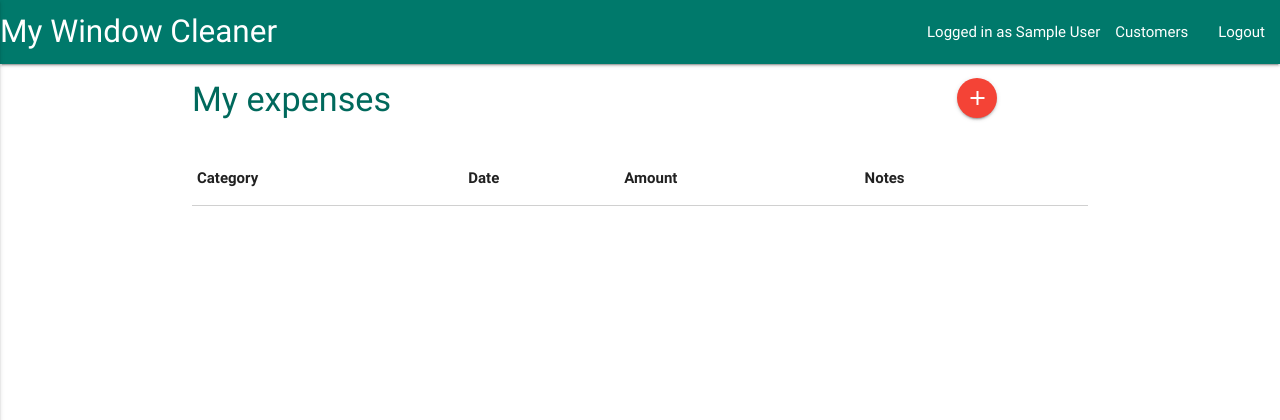
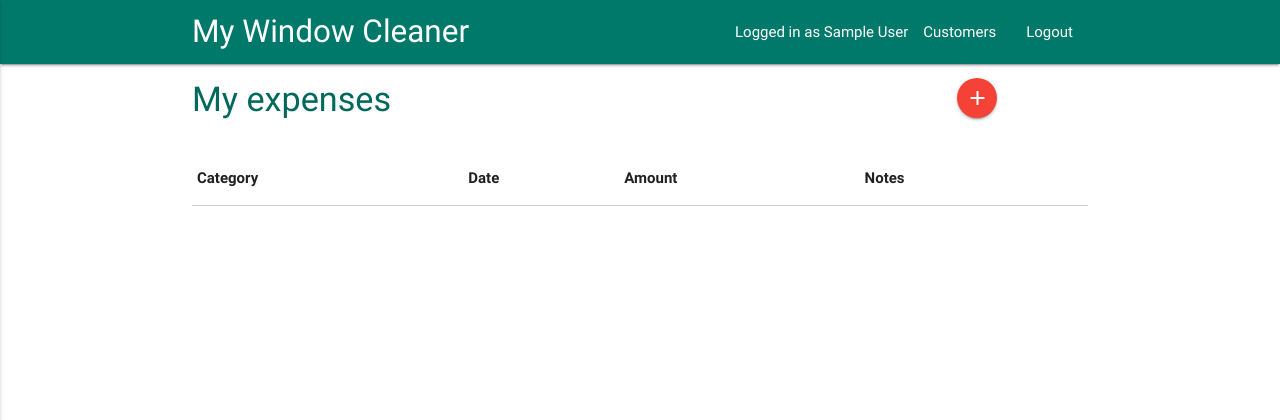
Before and after one commit to Code-Institute-Submissions/MWC_APP, a Django app: page /expenses/ in a window 1280 px wide. Shown: the top 420 px of the page. Run offline with Django 3.2, Linux system fonts and the light colour scheme; the visitor is signed in with stand-in values (Sample User, id 1); data that the repository does not hold is empty; parts of the project's set-up code (start-up, migrations or seed data) failed here and were passed over; some libraries are stand-ins or nearby versions.

Commit message:
intermediary commit

```diff
--- a/customers/static/customer.js
+++ b/customers/static/customer.js
@@ -62,9 +62,9 @@
             if (navigator.geolocation) {
             navigator.geolocation.getCurrentPosition(function(position) {
                 var geolocation = {
-                //use position. to use current location
-                lat: position.coords.latitude,
-                lng: position.coords.longitude
+                //use position.coords. to biase towards current browser location
+                lat: 51.528, //position.coords.latitude,
+                lng: -0.381 //position.coords.longitude
                 };
                 var circle = new google.maps.Circle({
                 center: geolocation,
--- a/customers/templates/customer_list.html
+++ b/customers/templates/customer_list.html
@@ -31,7 +31,7 @@
                     <a href="/customers/new/" class="btn-floating btn-small waves-effect waves-light red"><i class="material-icons">add</i></a>
             </div>
         </div>
-{% if customers %}
+{% comment %} {% if customers %} {% endcomment %}
 <table class="bordered striped">
     <tbody>
         {% for customer in customers %}
@@ -70,7 +70,7 @@
         </span>
 </div>
 {% endif %}
-{% else %}
+{% comment %} {% else %} {% endcomment %}
 <div class="row">
   <div class="col s12">
     <div class="card-panel teal z-depth-4">
@@ -78,6 +78,6 @@
     </div>
   </div>
 </div>
-{% endif %}
+{% comment %} {% endif %} {% endcomment %}
 </div>
 {% endblock %}
--- a/templates/base.html
+++ b/templates/base.html
@@ -23,8 +23,8 @@
 
 <body>
 
-    <nav>
-        <div class="nav-wrapper  teal darken-2">
+    <nav class="teal darken-2" role="navigation">
+        <div class="nav-wrapper container">
             <a href="#!" class="brand-logo hide-on-med-and-down">My Window Cleaner</a>
             <a href="#!" class="brand-logo hide-on-large-only">MWC</a>
             <a href="#" data-activates="mobile-demo" class="button-collapse"><i class="material-icons">menu</i></a>
@@ -46,7 +46,8 @@
             </ul>
             <ul class="side-nav" id="mobile-demo">
                 {% if user.is_authenticated %}
-                    <li>Logged in as {{ user.get_full_name|default:user.username }}</li>
+                    <li class="teal darken-1 close_nav"><span class="white-text"><a href+"#!" >{{ user.get_full_name|default:user.username }}</a></span></li>
+                    <li class="teal darken-1"><span class="white-text"><a href="/logout">Logout</a></span></li>
                 {% endif %}
                 {% if request.user|has_group:"window_cleaner"%}
                     <li><a href="/worksheets">Worksheets</a></li>
@@ -57,7 +58,7 @@
                 {% if not request.user|has_group:"window_cleaner"%}
                     <li><a href="/customers">Customers</a></li>
                 {% endif %}
-                <li><a href="/logout">Logout</a></li>
+
             </ul>
         </div>
     </nav>
@@ -73,8 +74,12 @@
     $( document ).ready(function(){
         $(".button-collapse").sideNav();
         $('select').material_select();  //for Materialize drop down on forms
+        $( ".close_nav" ).click(function() {
+            $('.button-collapse').sideNav('hide'); //closes the navbar when user name is clicked
+          });
     })
 </script>
 {% block extra_js %}
+
 {% endblock %}
 </html>
--- a/worksheets/views.py
+++ b/worksheets/views.py
@@ -168,7 +168,6 @@ class Payment(GroupRequiredMixin, LoginRequiredMixin, View):
     def post(self, request, *args, **kwargs):
         stripe.api_key = settings.STRIPE_SECRET_KEY
         token = request.POST['stripeToken']
-        # amount = int(request.POST['amount'])
         date = request.POST['date']
         user = self.request.user
         #get completed jobs from the date for current user
```
Also changed, not shown: customers/views.py (+9 -9 lines).
